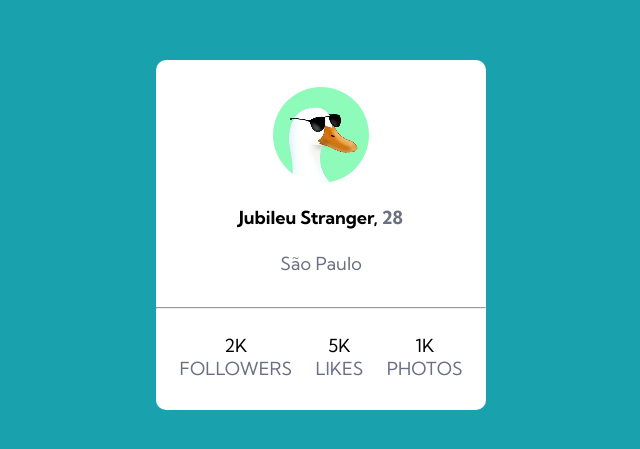
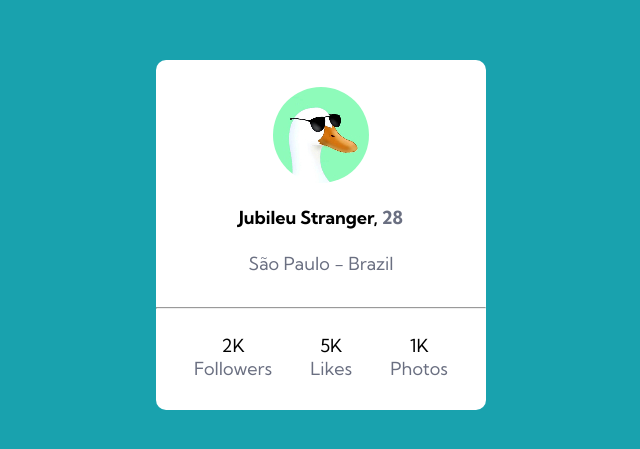
Before and after one commit to IamJulioC/ProfileCard, a plain HTML site: page index.html in a window 1280 px wide. Shown: the part 165-614 px from the top of the page, without its empty margins (319-959 px from the left). Drawn offline with Linux system fonts and the light colour scheme.

Commit message:
ajuste nos contadores e cidade/país

```diff
--- a/SRC/CSS/style.css
+++ b/SRC/CSS/style.css
@@ -42,6 +42,8 @@ hr{
 
 .card .profile-info img{
     border-radius: 50%;
+    border: none;
+    outline: none;
     margin-top: 20px;
 }
 
@@ -60,7 +62,7 @@ hr{
 }
 
 .info{
-    text-transform: uppercase;
+    text-transform: capitalize;
 }
 
 .card .profile-info .age,
--- a/index.html
+++ b/index.html
@@ -16,7 +16,7 @@
             <div class="profile-info">
                 <img src="./src/IMAGE/profilepic96.jpg" alt="Profile Picture">
                 <p>Jubileu Stranger, <span class="age">28</span></p>
-                <span class="city">São Paulo</span>
+                <span class="city">São Paulo - Brazil</span>
             </div>
             <hr>
             <ul class="profile-numbers">
@@ -29,7 +29,7 @@
                     <span class="counter-type">Likes</span>
                 </li>
                 <li class="info">
-                    <p class="counters">1k</p>
+                    <p class="counters">1K</p>
                     <span class="counter-type">Photos</span>
                 </li>
             </ul>
```
